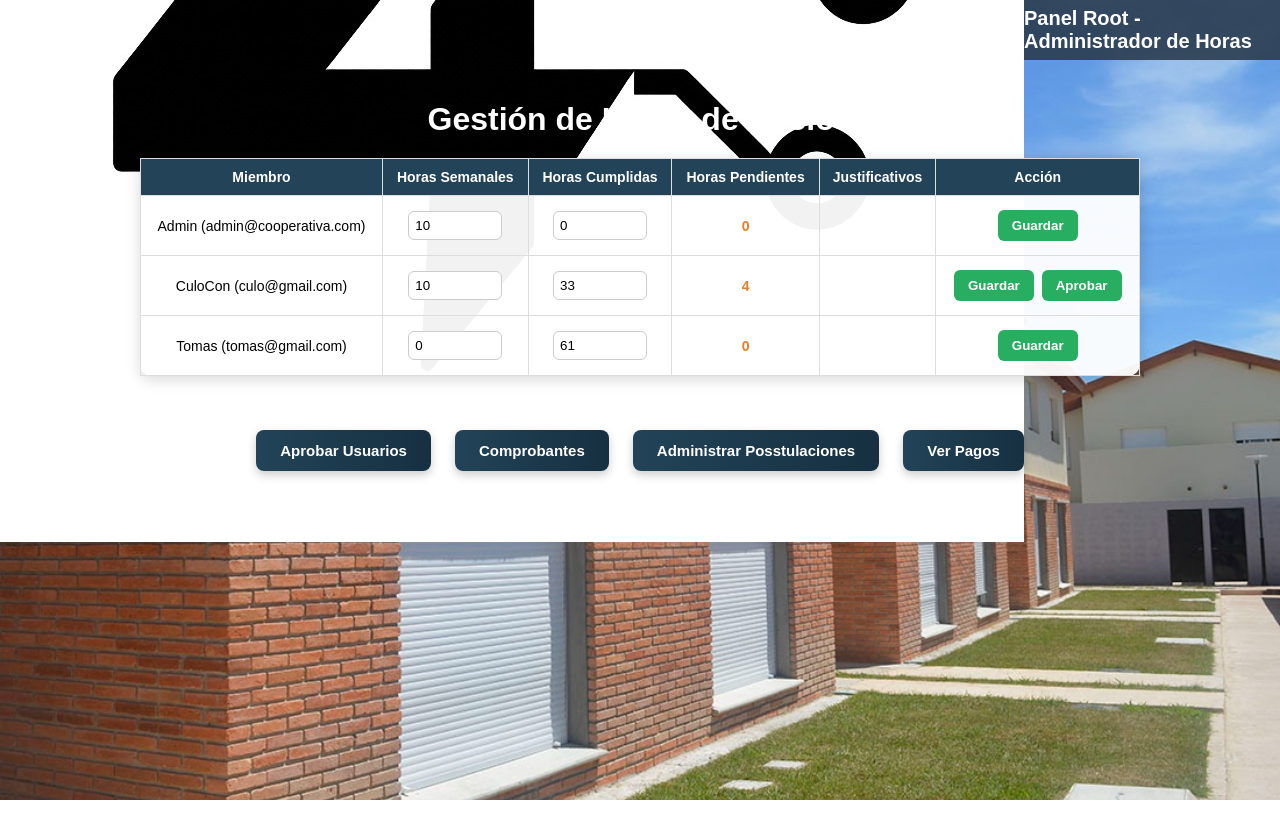
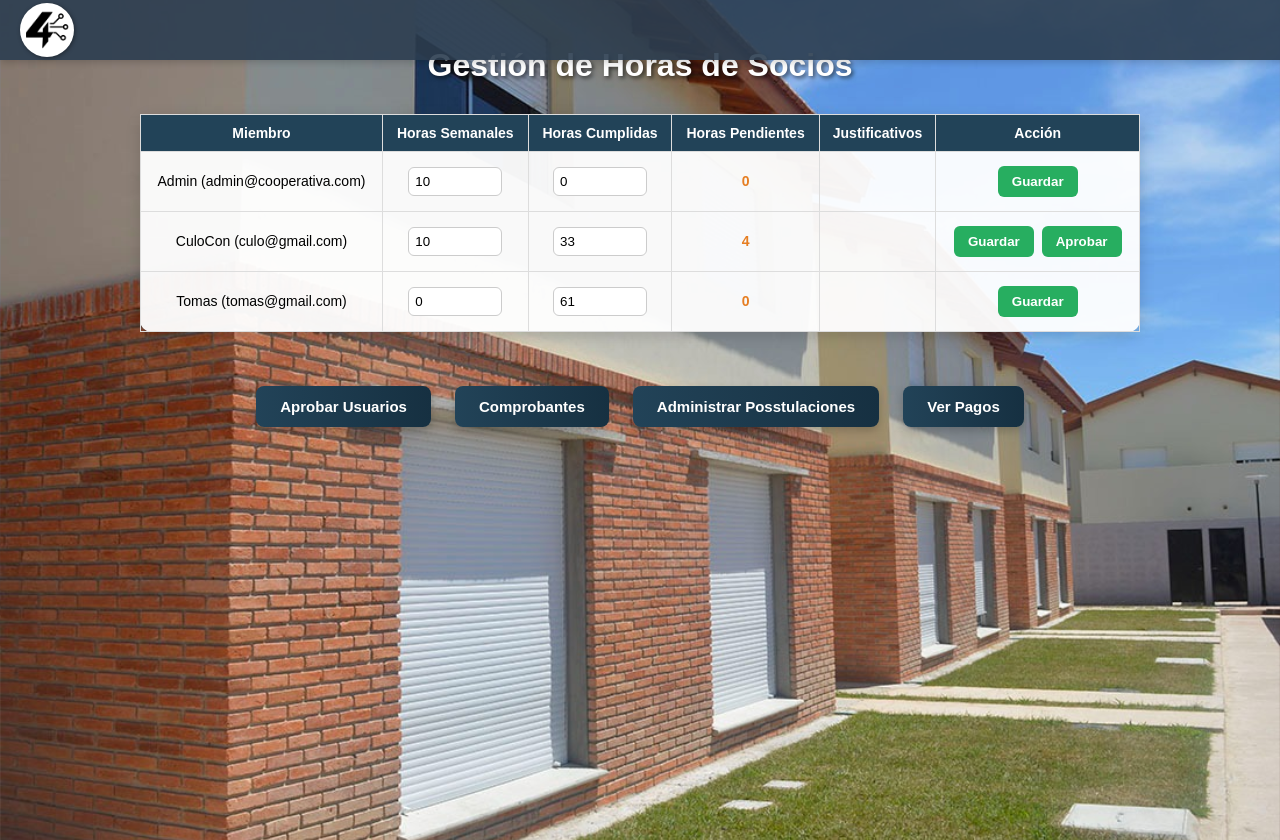
Before and after one commit to Fourtechk/Programacion, a PHP site: page /admin_horas.php in a window 1280 px wide. Before the commit the page ends 800 px from the top, so only its background shows below. Run offline with PHP 8.4, Linux system fonts and the light colour scheme; the visitor is signed in with stand-in values (Sample User, id 1); data comes from the database, SQL or seed files in the repository.

Commit message:
Corrigiendo Errores

```diff
--- a/Proyecto2daentrega/htdocs/admin_horas.php
+++ b/Proyecto2daentrega/htdocs/admin_horas.php
@@ -111,32 +111,36 @@
   background-size: cover;
   background-position: center;
   margin: 0;
-  padding: 0;
   min-height: 100vh;
   display: flex;
-  flex-direction: column;
-}
-header {
-  background-color: rgba(44,62,80,0.9);
-  height: 60px;
-  display: flex;
-  align-items: center;
-  justify-content: center;
-  color: white;
-  font-size: 20px;
-  font-weight: 600;
-}
-main {
   flex: 1;
   padding: 20px;
   display: flex;
   flex-direction: column;
   align-items: center;
 }
-h1 {
-  color: white;
-  margin-bottom: 20px;
-}
+ header {
+      background-color: rgba(44, 62, 80, 0.9);
+      height: 60px;
+      width: 99.9%;
+      left:0px;
+      display: flex;
+      justify-content: space-between;
+      align-items: center;
+      padding: 0 20px;
+      box-shadow: 0 2px 8px rgba(0, 0, 0, 0.2);
+      position: absolute;
+      top: 0px;
+
+      z-index: 10;
+    }
+h2 {
+      text-align: center;
+      font-size: 32px;
+      color: white;
+      text-shadow: 2px 2px 4px rgba(0,0,0,0.6);
+      margin-bottom: 30px;
+  }
 table {
   width: 100%;
   max-width: 1000px;
@@ -206,7 +210,7 @@
   box-shadow: 0 6px 14px rgba(0,0,0,0.25);
   background: linear-gradient(to right, #000508ff, #000502ff);
 }
-.logo {
+ .logo {
       display: flex;
       align-items: center;
       height: 100%;
@@ -223,11 +227,11 @@
 </head>
 <body>
 <header>
-  <img src="logo.jpeg" alt="Logo">
-  <span class="titulo-header">Panel Root - Administrador de Horas</span>
+      <a class="logo">
+      <img src="logo.jpeg" alt="Logo Cooperativa">
+    </a>
 </header>
-<main>
-  <h1>Gestión de Horas de Socios</h1>
+  <h2>Gestión de Horas de Socios</h2>
 
   <?php if (isset($_GET["msg"])): ?>
     <p style="background:#dff0d8;color:#3c763d;padding:10px;border-radius:8px;text-align:center;">
@@ -316,6 +320,5 @@
     <button type="submit" class="btn">Ver Pagos</button>
   </form>
   </div>
-</main>
 </body>
 </html>
```
Also changed, not shown: Proyecto2daentrega/htdocs/admin.php (+4 -3 lines), Proyecto2daentrega/htdocs/admin_comprobantes.php (+10 -8 lines), Proyecto2daentrega/htdocs/admin_postulacion.php (+32 -2 lines).
